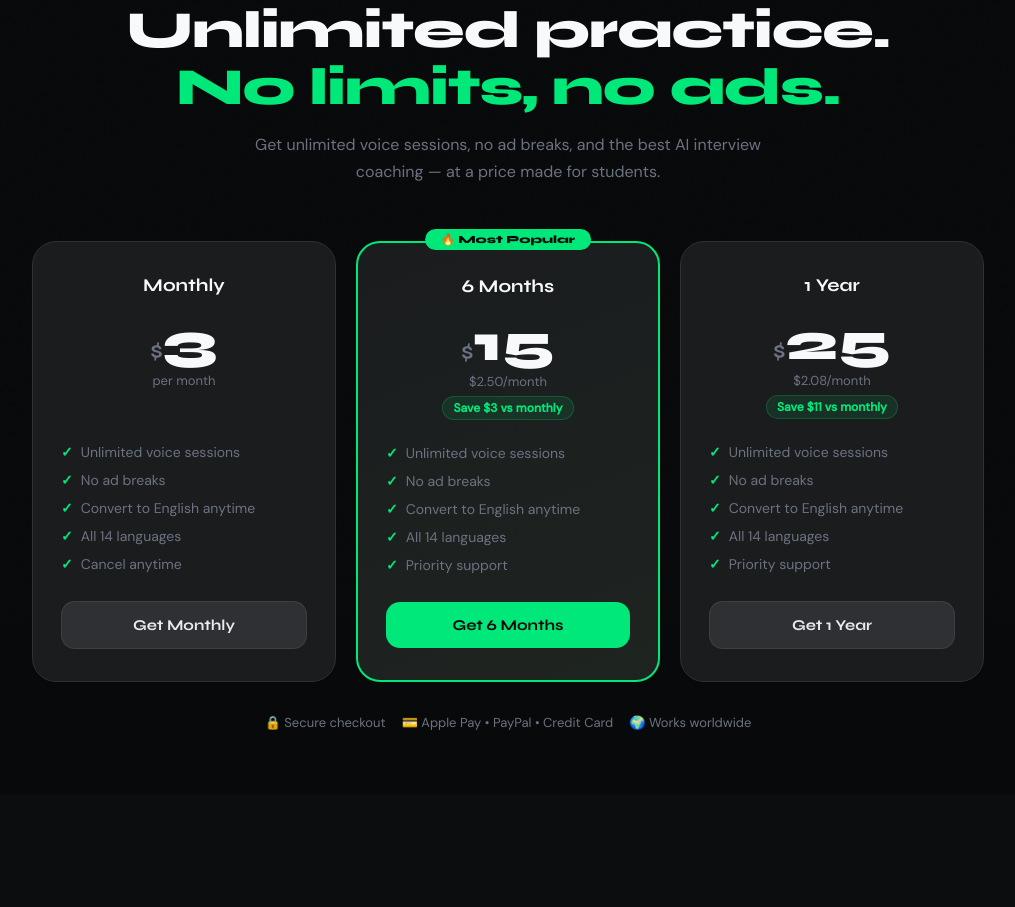
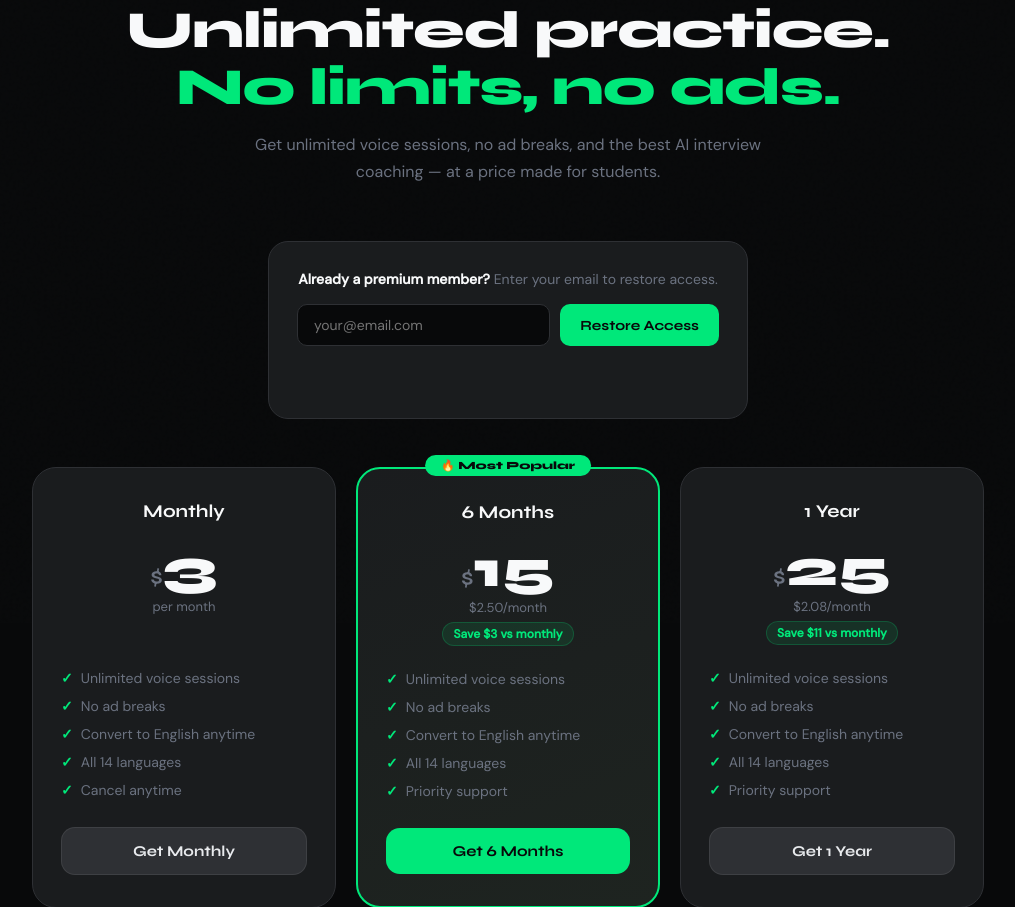
Before and after one commit to readybrain-ai-dev/readybrainai-v1, a Flask app: page /premium in a window 1280 px wide. Shown: the part 177-1084 px from the top of the page, without its empty margins (132-1147 px from the left). Before the commit the page ends 907 px from the top, so only its background shows below. Run offline with Flask 3, Linux system fonts and the light colour scheme; some libraries are stand-ins or nearby versions.

Commit message:
feat: add email login to restore premium access

```diff
--- a/app.py
+++ b/app.py
@@ -171,6 +171,18 @@ def ads_txt():
 def activate_premium():
     session["premium_mode"] = True
     return jsonify({"status": "ok"})
+
+@app.route("/restore-premium", methods=["POST"])
+def restore_premium():
+    data = request.get_json() or {}
+    email = data.get("email", "").strip().lower()
+    if not email:
+        return jsonify({"premium": False})
+    is_premium = check_user_premium(email)
+    if is_premium:
+        session["premium_mode"] = True
+        session["user_email"] = email
+    return jsonify({"premium": is_premium})
 
 # ============================
 # 💳 STRIPE CHECKOUT
--- a/templates/premium.html
+++ b/templates/premium.html
@@ -61,12 +61,7 @@
             justify-content: space-between;
         }
 
-        .brand {
-            display: flex;
-            align-items: center;
-            gap: 10px;
-            text-decoration: none;
-        }
+        .brand { display: flex; align-items: center; gap: 10px; text-decoration: none; }
 
         .brand-logo {
             width: 34px; height: 34px;
@@ -148,6 +143,67 @@
             line-height: 1.65;
         }
 
+        /* ── LOGIN BOX ── */
+        .login-box {
+            background: var(--gray);
+            border: 1px solid var(--gray-mid);
+            border-radius: 20px;
+            padding: 28px;
+            max-width: 480px;
+            margin: 0 auto 48px;
+            text-align: center;
+        }
+
+        .login-box p {
+            font-size: 14px;
+            color: var(--gray-light);
+            margin-bottom: 16px;
+        }
+
+        .login-box strong {
+            color: var(--white);
+        }
+
+        .login-row {
+            display: flex;
+            gap: 10px;
+        }
+
+        .login-input {
+            flex: 1;
+            padding: 11px 16px;
+            border-radius: 10px;
+            border: 1px solid var(--gray-mid);
+            background: var(--black);
+            color: var(--white);
+            font-size: 14px;
+            font-family: 'DM Sans', sans-serif;
+            outline: none;
+        }
+
+        .login-input:focus { border-color: var(--green); }
+
+        .login-btn {
+            padding: 11px 20px;
+            border-radius: 10px;
+            border: none;
+            background: var(--green);
+            color: var(--black);
+            font-family: 'Syne', sans-serif;
+            font-weight: 700;
+            font-size: 14px;
+            cursor: pointer;
+            white-space: nowrap;
+        }
+
+        .login-btn:hover { background: var(--green-dark); }
+
+        .login-msg {
+            font-size: 13px;
+            margin-top: 10px;
+            min-height: 18px;
+        }
+
         .pricing-grid {
             display: grid;
             grid-template-columns: repeat(3, 1fr);
@@ -156,6 +212,7 @@
 
         @media (max-width: 700px) {
             .pricing-grid { grid-template-columns: 1fr; }
+            .login-row { flex-direction: column; }
         }
 
         .pricing-card {
@@ -168,10 +225,7 @@
             transition: transform 0.2s, border-color 0.2s;
         }
 
-        .pricing-card:hover {
-            transform: translateY(-4px);
-            border-color: rgba(0,232,122,0.3);
-        }
+        .pricing-card:hover { transform: translateY(-4px); border-color: rgba(0,232,122,0.3); }
 
         .pricing-card.featured {
             border: 2px solid var(--green);
@@ -210,17 +264,8 @@
             margin-bottom: 4px;
         }
 
-        .price span {
-            font-size: 24px;
-            font-weight: 600;
-            color: var(--gray-light);
-        }
-
-        .price-period {
-            font-size: 13px;
-            color: var(--gray-light);
-            margin-bottom: 6px;
-        }
+        .price span { font-size: 24px; font-weight: 600; color: var(--gray-light); }
+        .price-period { font-size: 13px; color: var(--gray-light); margin-bottom: 6px; }
 
         .price-save {
             font-size: 12px;
@@ -253,12 +298,7 @@
             gap: 8px;
         }
 
-        .features li::before {
-            content: '✓';
-            color: var(--green);
-            font-weight: 700;
-            flex-shrink: 0;
-        }
+        .features li::before { content: '✓'; color: var(--green); font-weight: 700; flex-shrink: 0; }
 
         .upgrade-btn {
             width: 100%;
@@ -272,24 +312,10 @@
             transition: all 0.2s;
         }
 
-        .upgrade-btn:disabled {
-            opacity: 0.6;
-            cursor: not-allowed;
-        }
-
-        .btn-featured {
-            background: var(--green);
-            color: var(--black);
-        }
-
+        .upgrade-btn:disabled { opacity: 0.6; cursor: not-allowed; }
+        .btn-featured { background: var(--green); color: var(--black); }
         .btn-featured:hover:not(:disabled) { background: var(--green-dark); transform: translateY(-1px); }
-
-        .btn-normal {
-            background: var(--gray-mid);
-            color: var(--text);
-            border: 1px solid rgba(255,255,255,0.08);
-        }
-
+        .btn-normal { background: var(--gray-mid); color: var(--text); border: 1px solid rgba(255,255,255,0.08); }
         .btn-normal:hover:not(:disabled) { background: #3a3d42; }
 
         .bottom-note {
@@ -304,11 +330,7 @@
             flex-wrap: wrap;
         }
 
-        .bottom-note span {
-            display: flex;
-            align-items: center;
-            gap: 6px;
-        }
+        .bottom-note span { display: flex; align-items: center; gap: 6px; }
     </style>
 </head>
 
@@ -333,6 +355,16 @@
         <p class="hero-sub">
             Get unlimited voice sessions, no ad breaks, and the best AI interview coaching — at a price made for students.
         </p>
+    </div>
+
+    <!-- ALREADY PREMIUM LOGIN -->
+    <div class="login-box">
+        <p><strong>Already a premium member?</strong> Enter your email to restore access.</p>
+        <div class="login-row">
+            <input type="email" class="login-input" id="loginEmail" placeholder="your@email.com" />
+            <button class="login-btn" onclick="restoreAccess()">Restore Access</button>
+        </div>
+        <p class="login-msg" id="loginMsg"></p>
     </div>
 
     <!-- PRICING -->
@@ -421,6 +453,40 @@ async function checkout(plan) {
         buttons.forEach(btn => btn.disabled = false);
     }
 }
+
+async function restoreAccess() {
+    const email = document.getElementById("loginEmail").value.trim();
+    const msg = document.getElementById("loginMsg");
+
+    if (!email) {
+        msg.style.color = "#ef4444";
+        msg.textContent = "Please enter your email.";
+        return;
+    }
+
+    msg.style.color = "var(--gray-light)";
+    msg.textContent = "Checking...";
+
+    try {
+        const res = await fetch("/restore-premium", {
+            method: "POST",
+            headers: { "Content-Type": "application/json" },
+            body: JSON.stringify({ email })
+        });
+        const data = await res.json();
+        if (data.premium) {
+            msg.style.color = "var(--green)";
+            msg.textContent = "✅ Premium restored! Redirecting...";
+            setTimeout(() => window.location.href = "/listen", 1500);
+        } else {
+            msg.style.color = "#ef4444";
+            msg.textContent = "No premium account found for this email.";
+        }
+    } catch (err) {
+        msg.style.color = "#ef4444";
+        msg.textContent = "Something went wrong. Try again.";
+    }
+}
 </script>
 
 </body>
```
